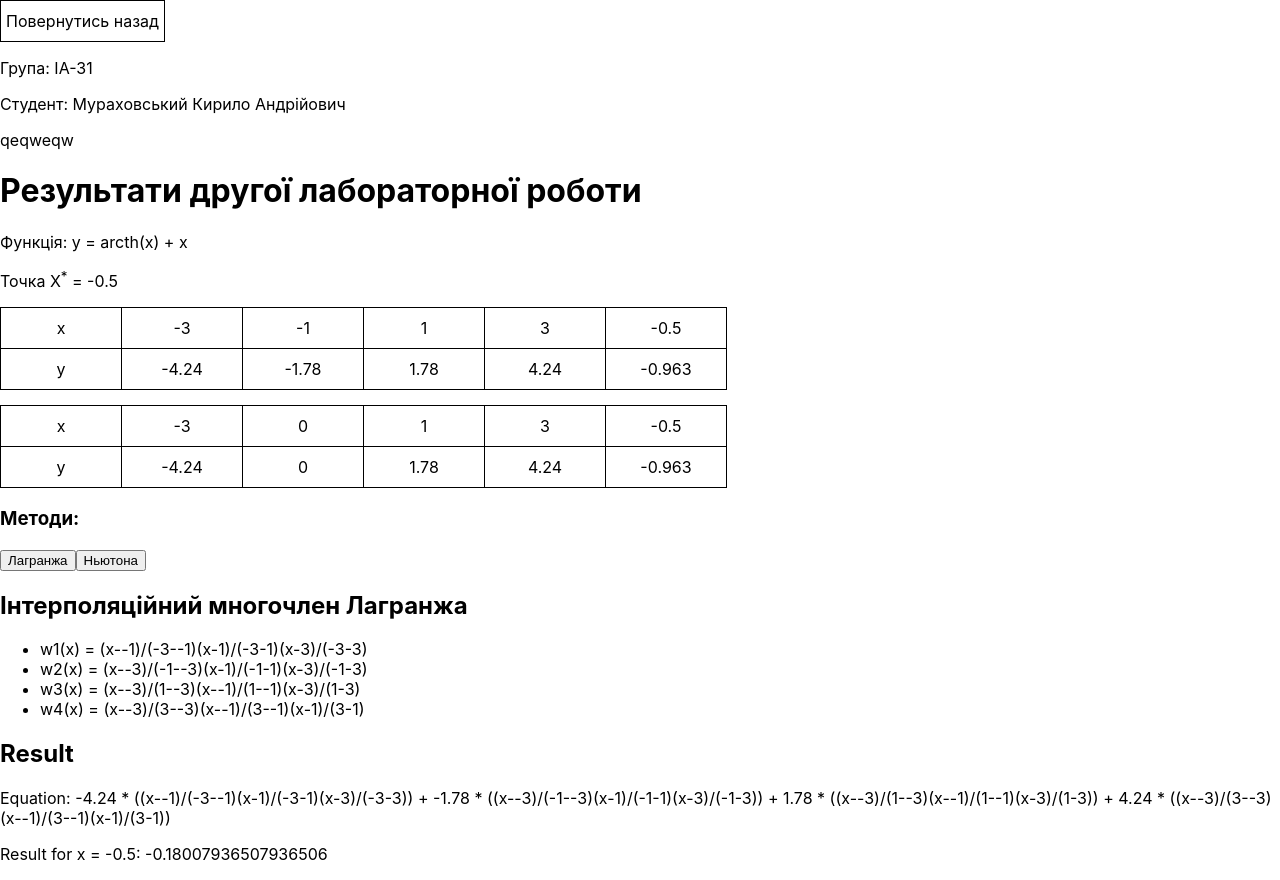
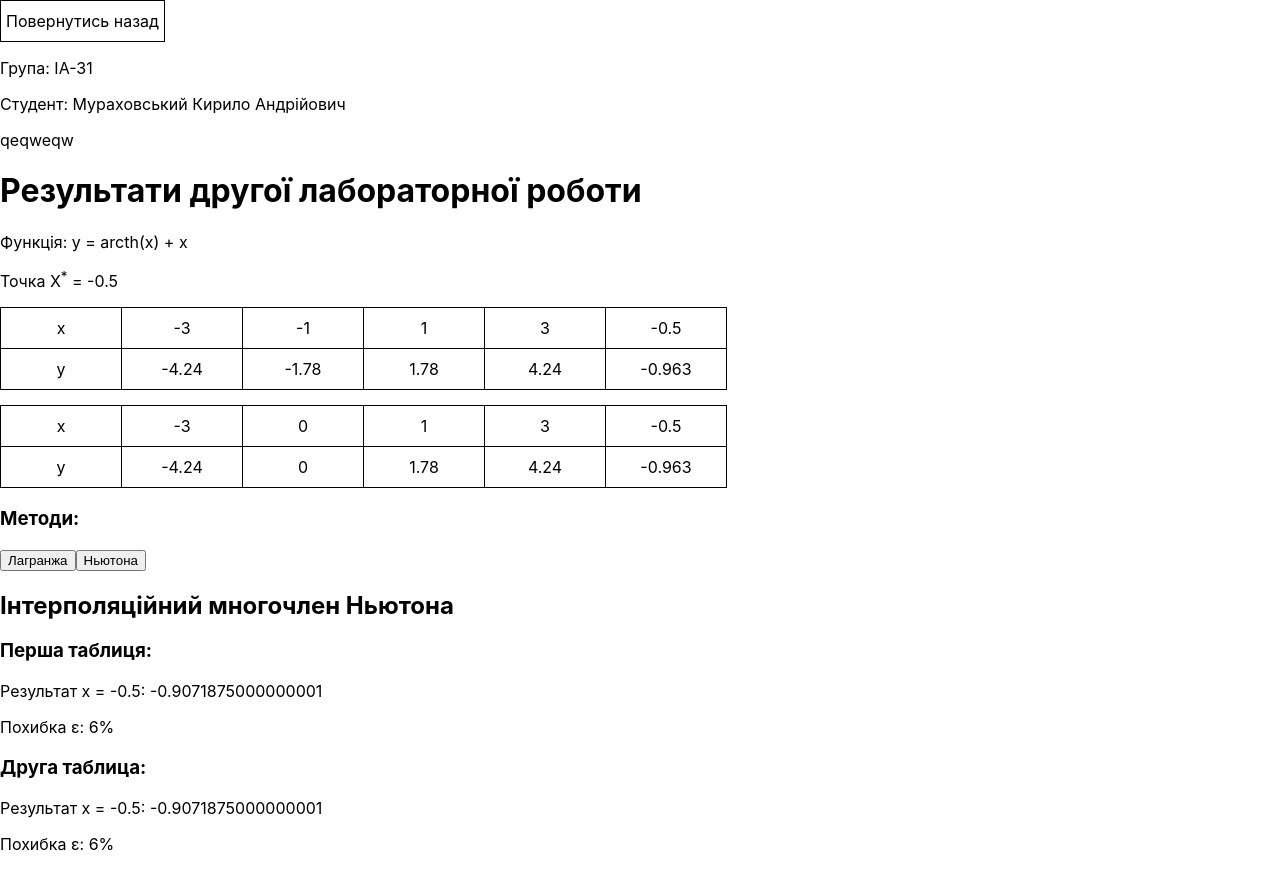
Before and after one commit to Arsaide/srm2, a React (Create React App) app: page /2st-lab in a window 1280 px wide. Both pictures are taken after a click on the button "Ньютона". Built offline with nearby package versions, Linux system fonts and the light colour scheme.

Commit message:
- Work with Second SRM laba

```diff
--- a/src/components/pages/second-lab/function/SecondLabF1.tsx
+++ b/src/components/pages/second-lab/function/SecondLabF1.tsx
@@ -1,21 +1,46 @@
 import React, { useEffect, useState } from 'react';
 import { evaluate } from 'mathjs';
 
+interface DataItem {
+    x: number;
+    y: number;
+}
+
 const SecondLabF1 = () => {
-    const [tableData] = useState([
+    const [tableDataOne] = useState<DataItem[]>([
         { x: -3, y: -4.24 },
         { x: -1, y: -1.78 },
         { x: 1, y: 1.78 },
         { x: 3, y: 4.24 },
     ]);
 
-    const xValues = tableData.map(row => row.x);
-    const yValues = tableData.map(row => row.y);
+    const [tableDataTwo] = useState<DataItem[]>([
+        { x: -3, y: -4.24 },
+        { x: 0, y: 0 },
+        { x: 1, y: 1.78 },
+        { x: 3, y: 4.24 },
+    ]);
+    const [resultOne, setResultOne] = useState<{
+        equationString: string;
+        result: number;
+        epsilon: number;
+    }>({ equationString: '', result: 0, epsilon: 0 });
+    const [resultTwo, setResultTwo] = useState<{
+        equationString: string;
+        result: number;
+        epsilon: number;
+    }>({ equationString: '', result: 0, epsilon: 0 });
+    const [error1, setError1] = useState<number | null>(null);
+    const [error2, setError2] = useState<number | null>(null);
+
+    const calculateResult = (data: DataItem[]) => {
+        const xValues = data.map(row => row.x);
+        const yValues = data.map(row => row.y);
         const wFunctions = [];
 
-    for (let i = 0; i < tableData.length; i++) {
+        for (let i = 0; i < data.length; i++) {
             let wFunction = '';
-        for (let j = 0; j < tableData.length; j++) {
+            for (let j = 0; j < data.length; j++) {
                 if (j !== i) {
                     wFunction += `(x-${xValues[j]})/(${xValues[i]}-${xValues[j]})`;
                 }
@@ -24,35 +49,50 @@ const SecondLabF1 = () => {
         }
 
         const equations = [];
-    for (let i = 0; i < tableData.length; i++) {
+        for (let i = 0; i < data.length; i++) {
             equations.push(`${yValues[i]} * (${wFunctions[i]})`);
         }
         const equationString = equations.join(' + ');
 
-    const [result, setResult] = useState('');
-    const [epsilon, setEpsilon] = useState(0);
-
-    useEffect(() => {
         const calculatedResult = evaluate(equationString, { x: -0.5 });
-        setResult(calculatedResult);
 
         const difference = calculatedResult - -0.963;
         const epsilonValue = Math.abs(difference / -0.963) * 100;
-        setEpsilon(epsilonValue);
-    }, [equationString]);
+
+        return {
+            equationString,
+            result: calculatedResult,
+            epsilon: epsilonValue,
+        };
+    };
+
+    useEffect(() => {
+        const resultOne = calculateResult(tableDataOne);
+        setResultOne(resultOne);
+
+        const resultTwo = calculateResult(tableDataTwo);
+        setResultTwo(resultTwo);
+
+        const error1Value = resultOne.result + 0.963;
+        const error1Result = Math.round(Math.abs((error1Value / -0.963) * 100));
+        const error2Value = resultTwo.result + 0.963;
+        const error2Result = Math.round(Math.abs((error2Value / -0.963) * 100));
+        setError1(error1Result);
+        setError2(error2Result);
+    }, [tableDataOne, tableDataTwo]);
 
     return (
         <div>
             <h2>Інтерполяційний многочлен Лагранжа</h2>
-            <ul>
-                {wFunctions.map((wFunction, index) => (
-                    <li key={index}>{`w${index + 1}(x) = ${wFunction}`}</li>
-                ))}
-            </ul>
-            <h2>Result</h2>
-            <p>{`Equation: ${equationString}`}</p>
-            <p>{`Result for x = -0.5: ${result}`}</p>
-            <p>{`Epsilon: ${epsilon.toFixed(2)}%`}</p>
+            <h3>Перша таблиця:</h3>
+            <p>{`Рівняння: ${resultOne.equationString}`}</p>
+            <p>{`Результат x = -0.5: ${resultOne.result}`}</p>
+            <p>Похибка ε: {error1}%</p>
+
+            <h3>Друга таблица:</h3>
+            <p>{`Рівняння: ${resultTwo.equationString}`}</p>
+            <p>{`Результат x = -0.5: ${resultTwo.result}`}</p>
+            <p>Похибка ε: {error2}%</p>
         </div>
     );
 };
--- a/src/components/pages/second-lab/function/SecondLabF2.tsx
+++ b/src/components/pages/second-lab/function/SecondLabF2.tsx
@@ -1,53 +1,87 @@
 import React, { useEffect, useState } from 'react';
-import * as math from 'mathjs';
 import { evaluate } from 'mathjs';
 
+interface DataItem {
+    x: number;
+    y: number;
+}
+
 const SecondLabF2 = () => {
-    const [tableData] = useState([
+    const [points1] = useState<{ x: number; y: number }[]>([
         { x: -3, y: -4.24 },
         { x: -1, y: -1.78 },
         { x: 1, y: 1.78 },
         { x: 3, y: 4.24 },
     ]);
 
-    const xValues = tableData.map(row => row.x);
-    const yValues = tableData.map(row => row.y);
-    const wFunctions = [];
+    const [points2] = useState<{ x: number; y: number }[]>([
+        { x: -3, y: -4.24 },
+        { x: 0, y: 0 },
+        { x: 1, y: 1.78 },
+        { x: 3, y: 4.24 },
+    ]);
 
-    for (let i = 0; i < tableData.length; i++) {
-        let wFunction = '';
-        for (let j = 0; j < tableData.length; j++) {
-            if (j !== i) {
-                wFunction += `(x-${xValues[j]})/(${xValues[i]}-${xValues[j]})`;
+    const [interpolatedValue1, setInterpolatedValue1] = useState<number | null>(
+        null,
+    );
+    const [interpolatedValue2, setInterpolatedValue2] = useState<number | null>(
+        null,
+    );
+
+    const [error1, setError1] = useState<number | null>(null);
+    const [error2, setError2] = useState<number | null>(null);
+
+    const interpolate = (
+        values: { x: number; y: number }[],
+        x: number,
+    ): number => {
+        const n = values.length;
+        let result = 0;
+
+        for (let i = 0; i < n; i++) {
+            let term = values[i].y;
+            for (let j = 0; j < n; j++) {
+                if (j !== i) {
+                    term *= (x - values[j].x) / (values[i].x - values[j].x);
+                }
             }
+            result += term;
         }
-        wFunctions.push(wFunction);
-    }
 
-    const equations = [];
-    for (let i = 0; i < tableData.length; i++) {
-        equations.push(`${yValues[i]} * (${wFunctions[i]})`);
-    }
-    const equationString = equations.join(' + ');
-
-    const [result, setResult] = useState('');
+        return result;
+    };
 
     useEffect(() => {
-        const calculatedResult = evaluate(equationString, { x: -0.5 });
-        setResult(calculatedResult);
-    }, [equationString]);
+        const x = -0.5;
+        const interpolated1 = interpolate(points1, x);
+        const interpolated2 = interpolate(points2, x);
+        setInterpolatedValue1(interpolated1);
+        setInterpolatedValue2(interpolated2);
+
+        const error1Value = interpolated1 + 0.963;
+        const error1Result = Math.round(Math.abs((error1Value / -0.963) * 100));
+        const error2Value = interpolated2 + 0.963;
+        const error2Result = Math.round(Math.abs((error2Value / -0.963) * 100));
+        setError1(error1Result);
+        setError2(error2Result);
+    }, []);
 
     return (
         <div>
-            <h2>Інтерполяційний многочлен Лагранжа</h2>
-            <ul>
-                {wFunctions.map((wFunction, index) => (
-                    <li key={index}>{`w${index + 1}(x) = ${wFunction}`}</li>
-                ))}
-            </ul>
-            <h2>Result</h2>
-            <p>{`Equation: ${equationString}`}</p>
-            <p>{`Result for x = -0.5: ${result}`}</p>
+            <h2>Інтерполяційний многочлен Ньютона</h2>
+            <div>
+                <h3>Перша таблиця:</h3>
+                {interpolatedValue1 !== null && (
+                    <p>Результат x = -0.5: {interpolatedValue1}</p>
+                )}
+                <p>Похибка ε: {error1}%</p>
+
+                <h3>Друга таблица:</h3>
+                {interpolatedValue2 !== null && (
+                    <p>Результат x = -0.5: {interpolatedValue2}</p>
+                )}
+                <p>Похибка ε: {error2}%</p>
+            </div>
         </div>
     );
 };
```
Lines whose indentation alone changed are shown as unchanged.
